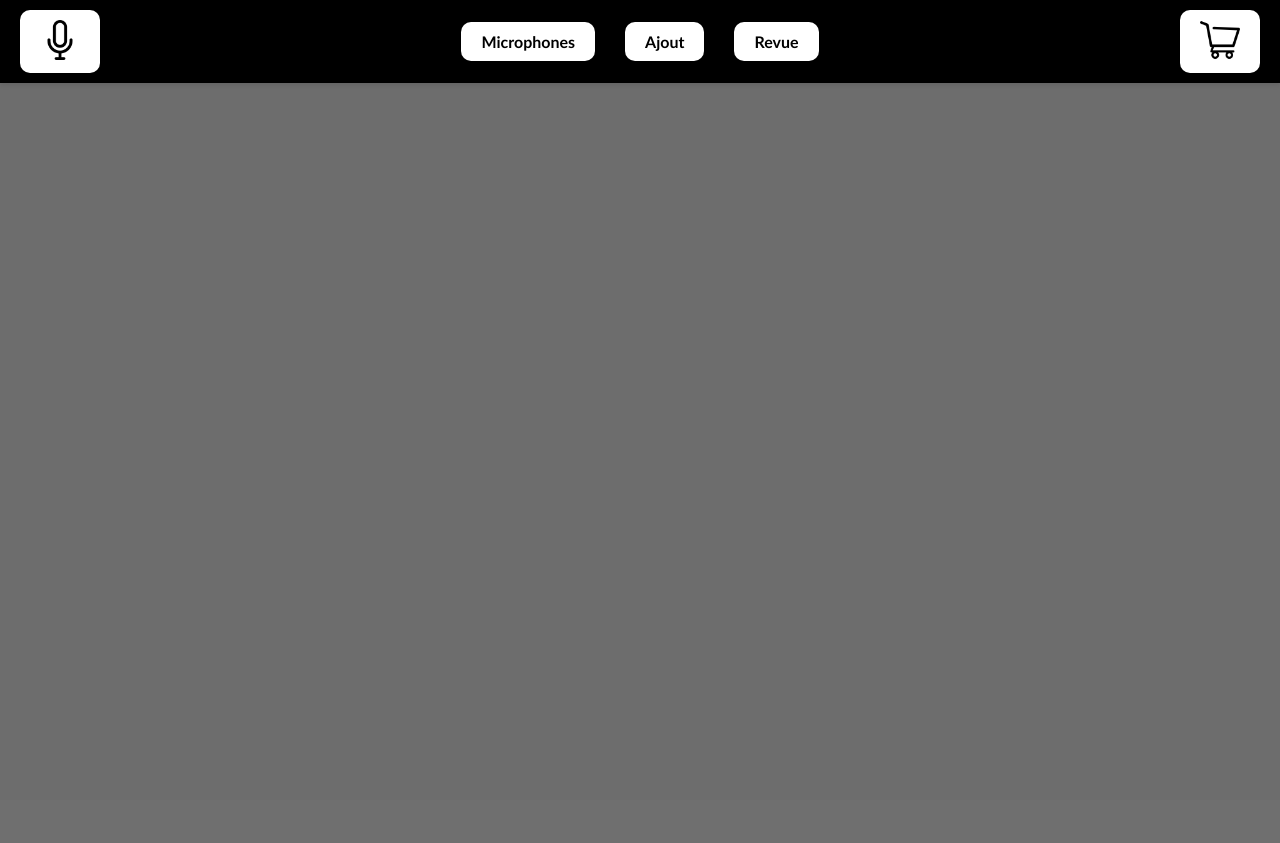
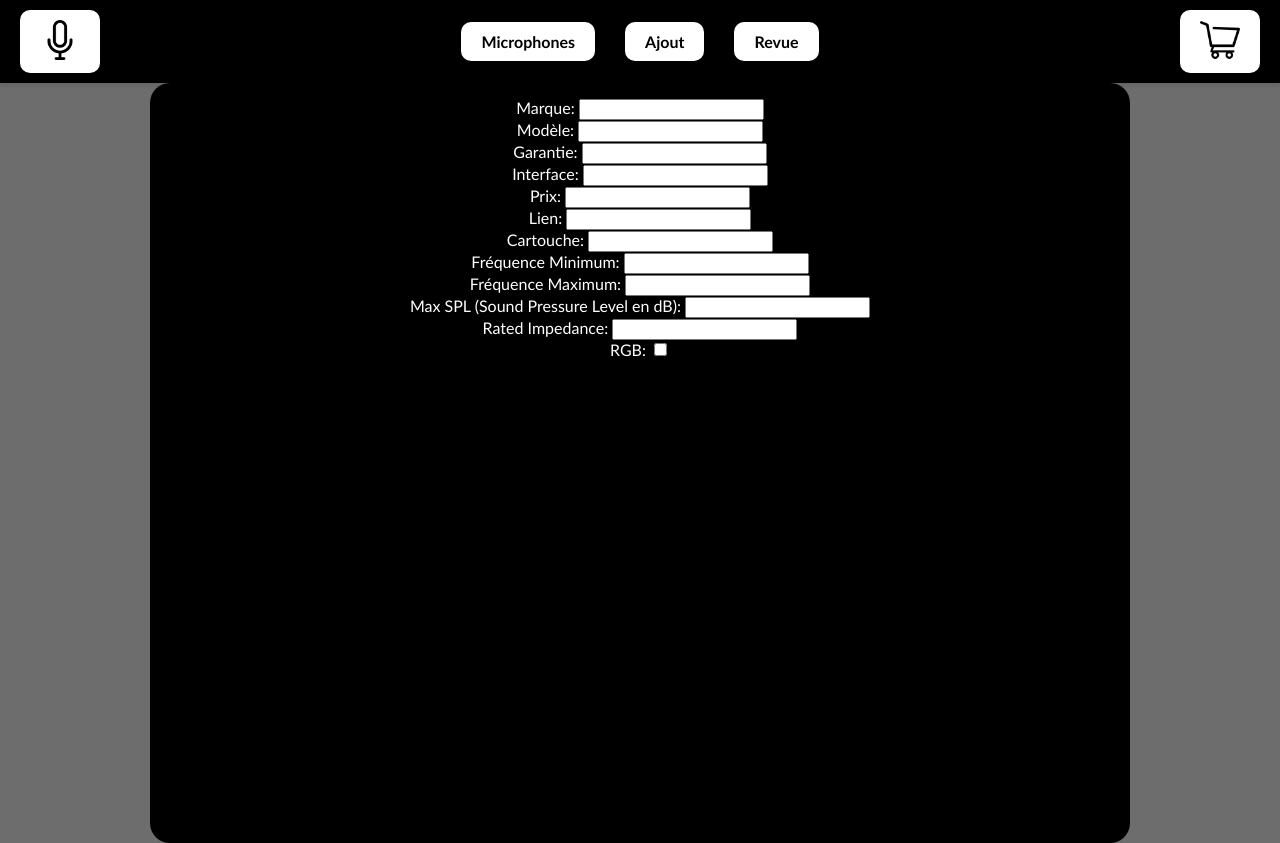
Before and after one commit to Sun-Cy/ProjetWebFinal, a PHP site: page /ajoutMicro.php in a window 1280 px wide. Before the commit the page ends 83 px from the top, so only its background shows below. Run offline with PHP 8.4, Linux system fonts and the light colour scheme.

Commit message:
ajout d;un micro and shit

```diff
--- a/ajoutMicro.php
+++ b/ajoutMicro.php
@@ -1,7 +1,48 @@
 <?php
 include_once("inc/header.php");
+
+?>
+
+<form action="ajouteUnMicro" id="ajoutMicro" class="center">
+
+    <label for="">Marque: </label>
+    <input type="text" id="marque">
+<br>
+    <label for="">Modèle: </label>
+    <input type="text" id="modele">
+    <br>
+    <label for="">Garantie: </label>
+    <input type="text" id="garantie">
+    <br>
+    <label for="">Interface: </label>
+    <input type="text" id="interface">
+    <br>
+    <label for="">Prix: </label>
+    <input type="text" id="prix">
+    <br>
+    <label for="">Lien: </label>
+    <input type="text" id="lien">
+    <br>
+    <label for="">Cartouche: </label>
+    <input type="text" id="cartouche">
+    <br>
+    <label for="">Fréquence Minimum: </label>
+    <input type="text" id="frequenceMin">
+    <br>
+    <label for="">Fréquence Maximum: </label>
+    <input type="text" id="frequenceMax">
+    <br>
+    <label for="">Max SPL (Sound Pressure Level en dB): </label>
+    <input type="text" id="maxSPL">
+    <br>
+    <label for="">Rated Impedance: </label>
+    <input type="text" id="ratedImpedance">
+    <br>
+    <label for="">RGB: </label>
+    <input type="checkbox">
 
 
 
 
-?>
+
+</form>
--- a/classe/MicroManager.php
+++ b/classe/MicroManager.php
@@ -52,10 +52,11 @@ CONST GET_MICRO_BY_ID="SELECT mi.idMicro, m.marque,mi.modele,g.garantie,i.interf
         if(empty($marqueResult)){
             $query = $this->_db->prepare(self::ADD_MARQUE_IF_NOT_EXIST);
             $query->bindParam(':marque',$marque);
+            $query->execute();
         }
-        else{
 
-        }
+        $query = $this->_db->prepare(self::ADD_MICRO);
+
 
 
 
--- a/css/style.css
+++ b/css/style.css
@@ -147,3 +147,7 @@ nav a:hover {
         width: calc(100% - 40px);
     }
 }
+
+.boutonRetour{
+    float: right;
+}
--- a/micro.php
+++ b/micro.php
@@ -8,7 +8,7 @@ $micro = $mm->getMicroById($_REQUEST['id']);
 
 if(isset($micro)){
 ?>
-
+<div class="center micro">
 
 <h2> <?= $micro->get_marque() . " " . $micro->get_modele()?> </h2>
 <?php
@@ -19,5 +19,6 @@ else
     echo "Ce micro n'existe pas...";
 }
 ?>
+</div>
 
-<a href="listeMicro.php" class="right">Retour à la liste des micros</a>
+<a href="listeMicro.php" class="boutonRetour">Retour à la liste des micros</a>
```
Also changed, not shown: listeMicro.php (+5 -2 lines).
